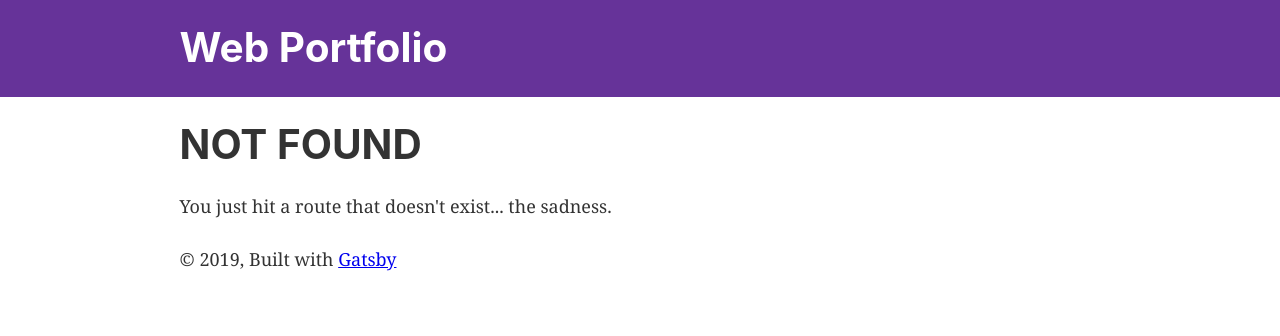
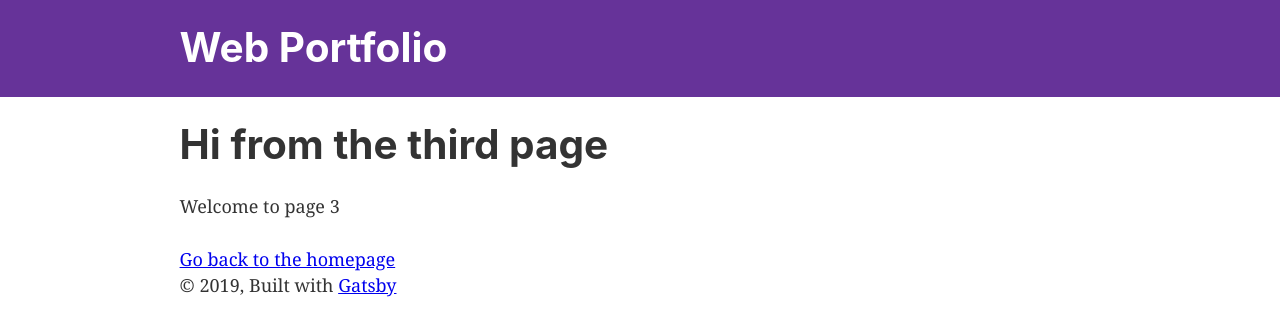
Before and after one commit to RiqueBR/Web-Portfolio, a Gatsby site: page /page-3 in a window 1280 px wide. Before the commit this address had no page. Built offline with nearby package versions, Linux system fonts and the light colour scheme; Gatsby itself is replaced by a stand-in of ours.

Commit message:
fixed scss loader

```diff
--- a/gatsby-config.js
+++ b/gatsby-config.js
@@ -6,6 +6,7 @@
   },
   plugins: [
     `gatsby-plugin-react-helmet`,
+    `gatsby-plugin-sass`,
     {
       resolve: `gatsby-source-filesystem`,
       options: {
--- a/package.json
+++ b/package.json
@@ -10,9 +10,11 @@
     "gatsby-plugin-manifest": "^2.0.17",
     "gatsby-plugin-offline": "^2.0.22",
     "gatsby-plugin-react-helmet": "^3.0.6",
+    "gatsby-plugin-sass": "^2.0.10",
     "gatsby-plugin-sharp": "^2.0.20",
     "gatsby-source-filesystem": "^2.0.20",
     "gatsby-transformer-sharp": "^2.1.13",
+    "node-sass": "^4.11.0",
     "prop-types": "^15.6.2",
     "react": "^16.8.0",
     "react-dom": "^16.8.0",
--- a/src/components/layout.js
+++ b/src/components/layout.js
@@ -1,9 +1,10 @@
 import React from "react"
 import PropTypes from "prop-types"
 import { StaticQuery, graphql } from "gatsby"
+import Helmet from "react-helmet";
 
 import Header from "./header"
-import "./layout.css"
+import "./layout.scss"
 
 const Layout = ({ children }) => (
   <StaticQuery
--- a/src/pages/index.js
+++ b/src/pages/index.js
@@ -15,6 +15,8 @@
       <Image />
     </div>
     <Link to="/page-2/">Go to page 2</Link>
+    <br />
+    <Link to="/page-3/">Go to page 3</Link>
   </Layout>
 )
 
--- /dev/null
+++ b/src/pages/page-3.js
@@ -0,0 +1,16 @@
+import React from "react"
+import { Link } from "gatsby"
+
+import Layout from "../components/layout"
+import SEO from "../components/seo"
+
+const ThirdPage = () => (
+  <Layout>
+    <SEO title="Page three" />
+    <h1>Hi from the third page</h1>
+    <p>Welcome to page 3</p>
+    <Link to="/">Go back to the homepage</Link>
+  </Layout>
+)
+
+export default ThirdPage
```
Also changed, not shown: src/components/layout.scss (renamed from src/components/layout.css), 1 other file.
